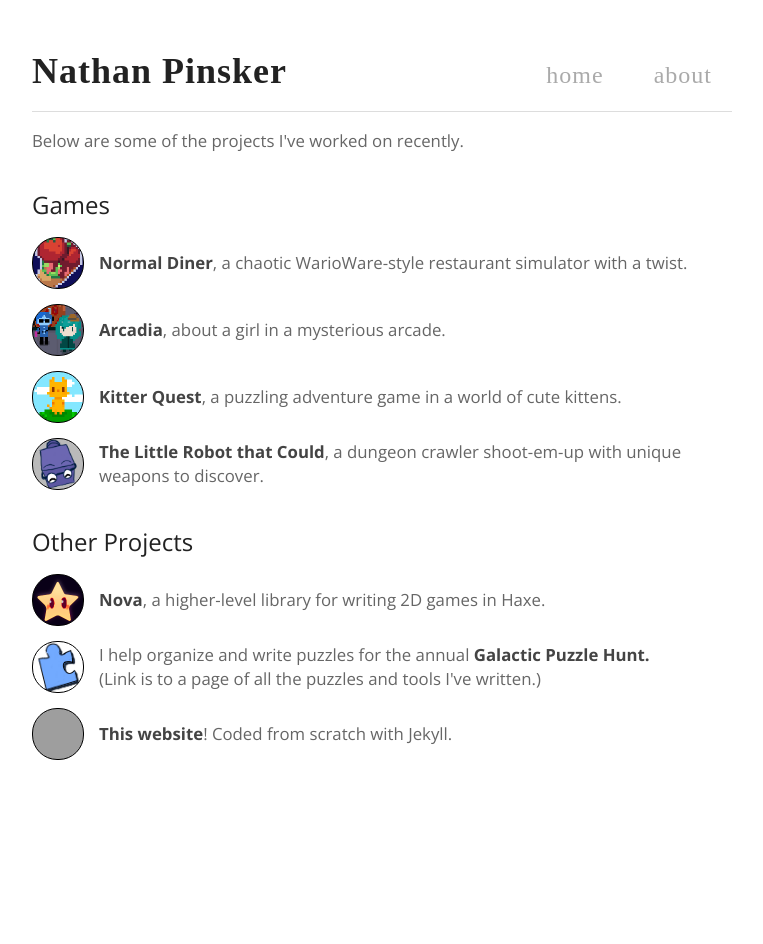
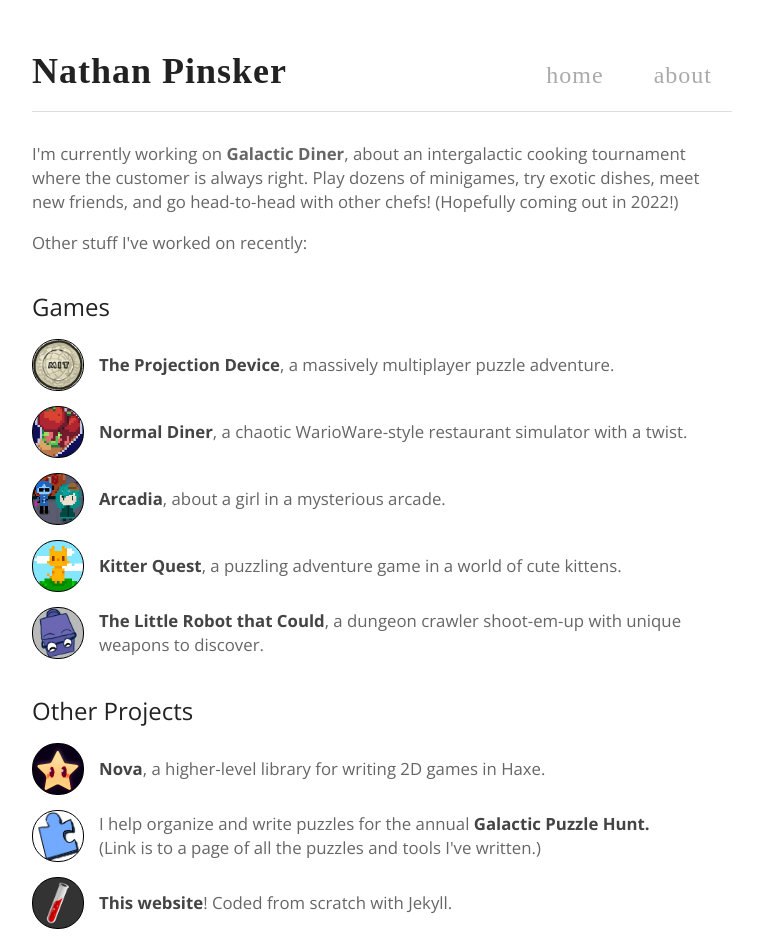
Before and after one commit to npinsker/npinsker.me, a Jekyll site: the page built from index.html, in a window 1280 px wide. Shown: the whole page, without its empty margins (258-1021 px from the left). Built offline with Jekyll 4.4.1, drawn with Linux system fonts in a browser that asks for light colours; some web fonts are replaced; before the commit the page ends 900 px from its top, so only the background shows below that; grey boxes are pictures that could not be loaded.

Commit message:
update about.html, index.html, and add things to thumbnail lists

```diff
--- a/_data/thumbnail_lists.yml
+++ b/_data/thumbnail_lists.yml
@@ -1,4 +1,9 @@
 games:
+    - name: The Projection Device
+      description: a massively multiplayer puzzle adventure.
+      link: https://puzzles.mit.edu/2021/projection_device.html
+      thumbnail: coin_thumb.png
+
     - name: Normal Diner
       description: a chaotic WarioWare-style restaurant simulator with a twist.
       link: https://npinsker.itch.io/normal-diner
@@ -32,6 +37,7 @@ other_projects:
 
     - name: Website
       raw_description: <b>This website</b>! Coded from scratch with Jekyll.
+      thumbnail: jekyll_thumb.png
 
 favorite_puzzles:
     - name: Love at 150 km/h
@@ -101,6 +107,6 @@ puzzle_tools:
       link: /puzzles/monkey
 
     - name: Wordle Solver
-      raw_description: "<b>Wordle solver</b>: Optimally solves <a href=\"https://www.powerlanguage.co.uk/wordle/\">Wordle</a> puzzles."
+      raw_description: "<b>Wordle Solver</b>: Optimally solves <a href=\"https://www.powerlanguage.co.uk/wordle/\">Wordle</a> puzzles."
       thumbnail: wordle_thumb.png
       link: /puzzles/wordle
--- a/about.html
+++ b/about.html
@@ -6,10 +6,10 @@ width: 700px
 
 <div class="section-header">About me</div>
 
-<p>Hi! I'm Nathan. I'm currently a software engineer at Apple in Cupertino.</p>
+<p>Hi! I'm Nathan. I'm currently working on Galactic Diner full-time.</p>
 
-<p>I play and make games pretty avidly in my free time. My favorites are playable right here in your browser. I enjoy looking at everything that makes a game "fun"&mdash; from intricate gameplay systems that create depth, to little aesthetic touches that people hardly notice.</p>
+<p>My favorite kind of work is looking to "surprise and delight" in a game &mdash; from intricate gameplay systems that create depth, to little aesthetic touches that people might hardly notice.</p>
 
-<p>Other than that, I enjoy teaching, cooking, watching anime and movies, trying to learn to draw, and exploring new things. I used to play the violin and still try to pick it up occasionally. I also organize <a href="/puzzles">puzzle hunts</a> with my friends, though I'm less active with that these days.</p>
+<p>I also enjoy teaching, cooking, running, watching anime and movies, trying to learn to draw, and trying new restaurants. I used to play the violin and still try to pick it up occasionally. I also organize <a href="/puzzles">puzzle hunts</a> with my friends, though I'm less active with that these days.</p>
 
 <p>Catch me on <a href="http://twitter.com/npinsker">Twitter</a> if you want to say hi!</p>
--- a/index.html
+++ b/index.html
@@ -4,7 +4,9 @@ title: Home
 width: 700px
 ---
 
-<p>Below are some of the projects I've worked on recently.</p>
+<p style="margin-top: 30px;">I'm currently working on <b>Galactic Diner</b>, about an intergalactic cooking tournament where the customer is always right. Play dozens of minigames, try exotic dishes, meet new friends, and go head-to-head with other chefs! (Hopefully coming out in 2022!)</p>
+
+<p>Other stuff I've worked on recently:</p>
 
 <div class="section-header">Games</div>
 {% include thumbnail_list.html content='games' %}
```
Also changed, not shown: assets/img/coin_thumb.png (added), assets/img/jekyll_thumb.png (added).
